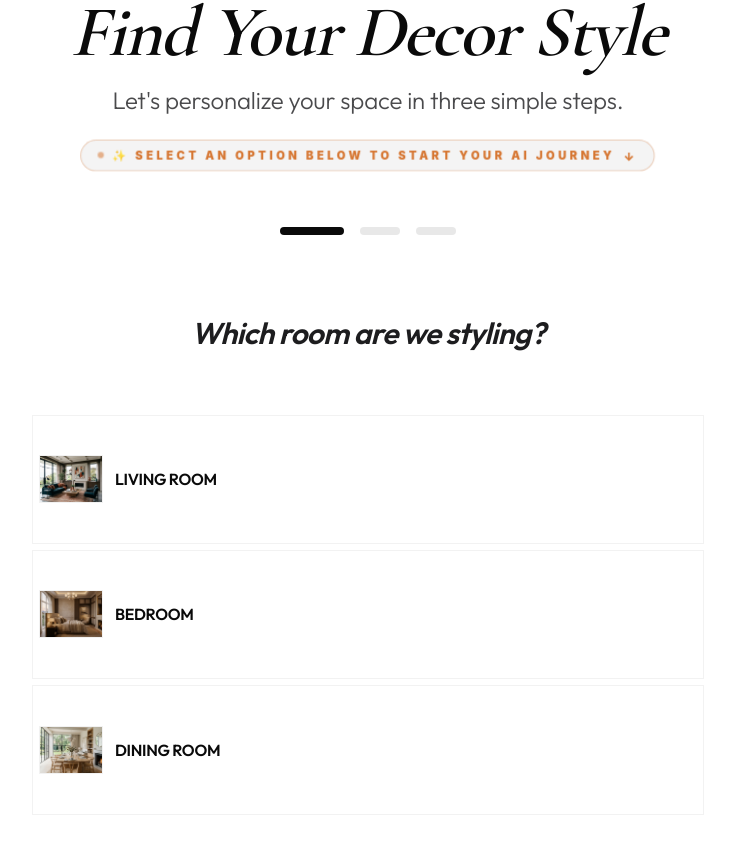
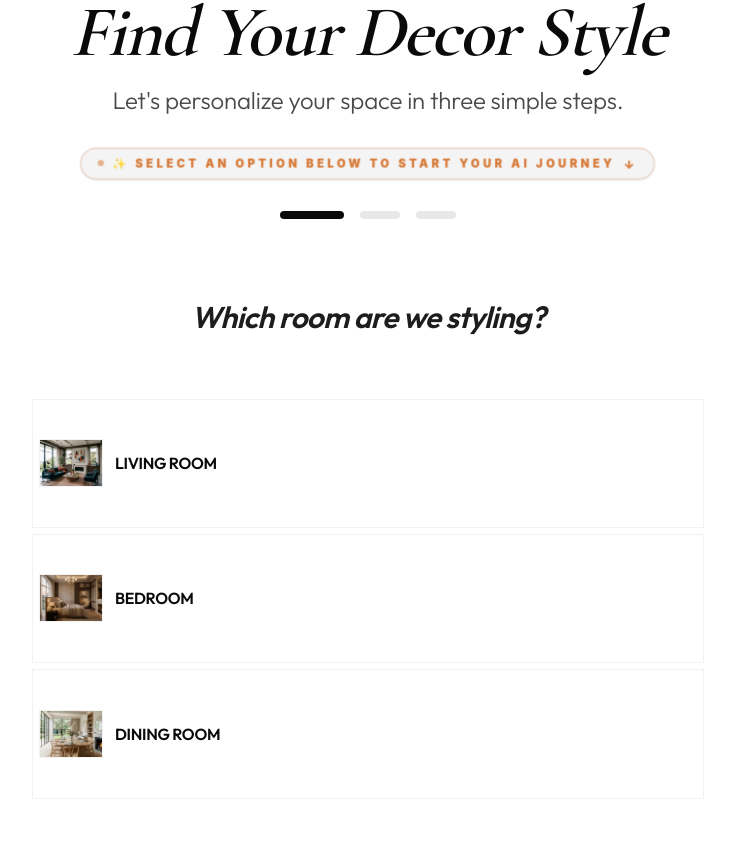
Before and after one commit to SiddharthChaturvedii/FABMYHOME, a Next.js app: page / in a window 1280 px wide. Shown: the part 885-1739 px from the top of the page, without its empty margins (272-1007 px from the left). Built offline with nearby package versions, Linux system fonts and the light colour scheme.

Commit message:
design: final proximity update for AI guidance badge

```diff
--- a/components/quiz/StyleQuiz.tsx
+++ b/components/quiz/StyleQuiz.tsx
@@ -177,20 +177,17 @@ export default function StyleQuiz() {
         <h2 className="font-serif text-5xl md:text-7xl text-[var(--color-midnight)] mb-4 font-medium italic">
           {headline}
         </h2>
-        <p className="font-sans text-[var(--color-graphite)]/80 text-xl md:text-2xl font-light mb-6">
+        <p className="font-sans text-[var(--color-graphite)]/80 text-xl md:text-2xl font-light">
           {subheadline}
         </p>
+      </motion.div>
 
-        {/* Repositioned AI Guidance Component - Closer to Questions */}
+      {/* Final AI Guidance Placement - Directly Above Options */}
       <motion.div
         initial={{ scale: 0.8, opacity: 0 }}
         animate={{ scale: 1, opacity: 1 }}
-          transition={{
-            delay: 0.2,
-            type: "spring",
-            stiffness: 200
-          }}
-          className="mb-6"
+        transition={{ delay: 0.3 }}
+        className="mb-8 z-20"
       >
         <motion.div
           animate={{
@@ -202,7 +199,7 @@ export default function StyleQuiz() {
             repeat: Infinity,
             ease: "easeInOut"
           }}
-            className="px-4 py-1.5 rounded-full bg-[var(--color-midnight)]/5 border border-[var(--color-terracotta)]/30 backdrop-blur-sm"
+          className="px-4 py-1.5 rounded-full bg-[var(--color-midnight)]/5 border border-[var(--color-terracotta)]/30 backdrop-blur-sm shadow-sm"
         >
           <span className="text-[9px] md:text-[11px] font-black uppercase tracking-[0.3em] text-[var(--color-terracotta)] flex items-center gap-2">
             <span className="w-1.5 h-1.5 rounded-full bg-[var(--color-terracotta)] animate-pulse" />
@@ -214,7 +211,6 @@ export default function StyleQuiz() {
               ↓
             </motion.span>
           </span>
-          </motion.div>
         </motion.div>
       </motion.div>
 
```
Lines whose indentation alone changed are shown as unchanged.
